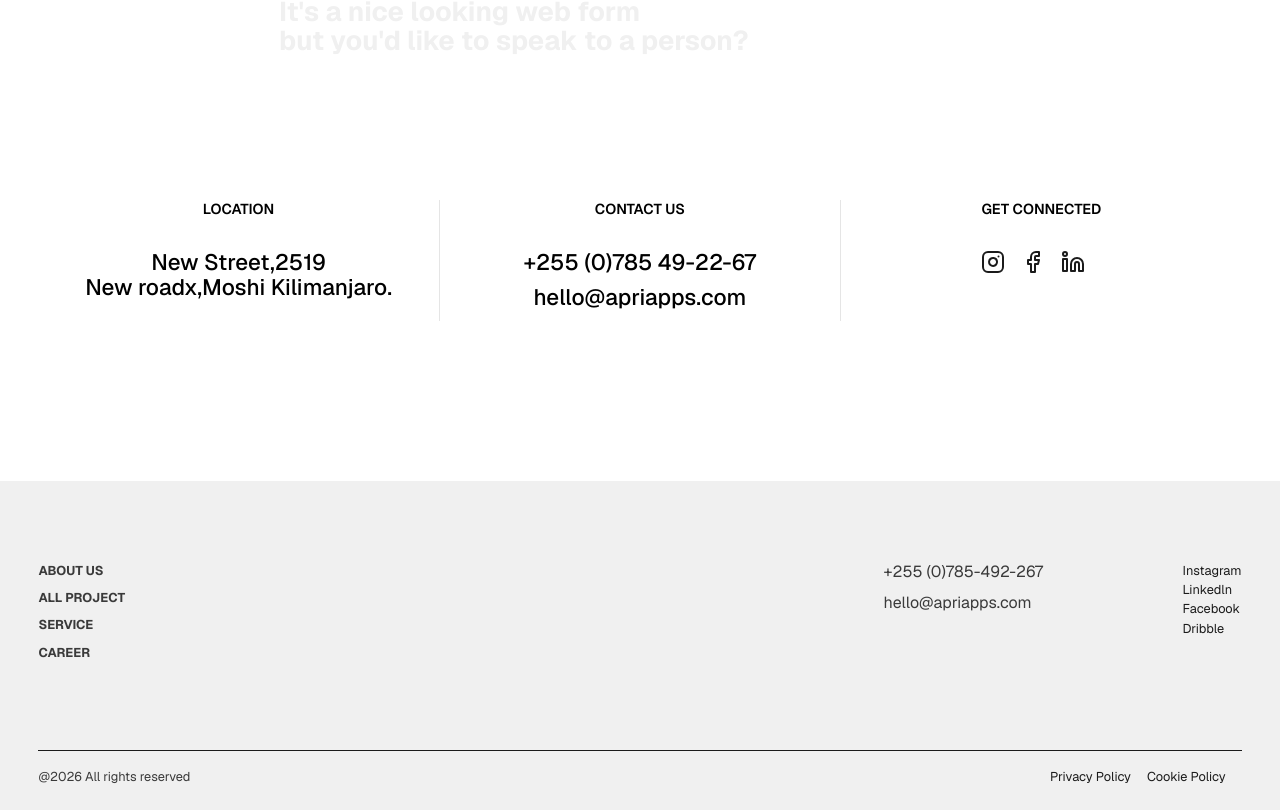
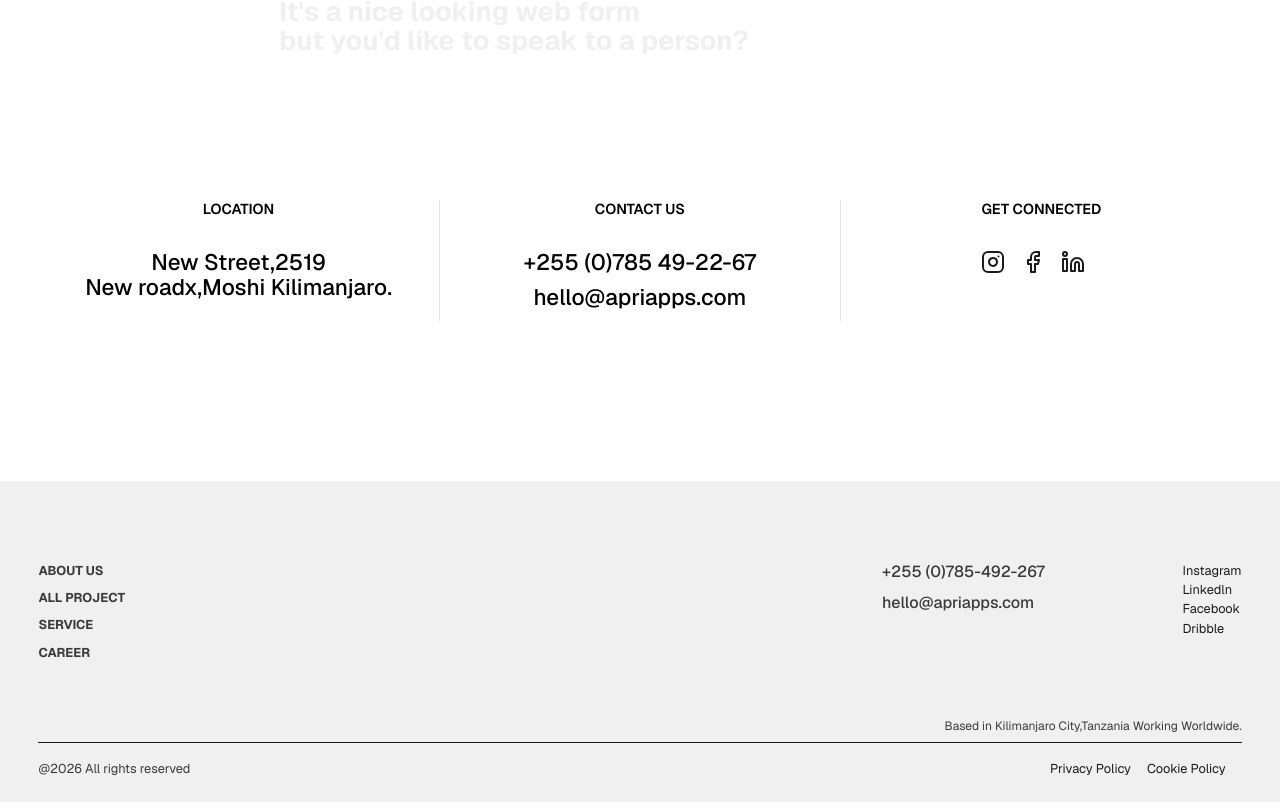
Before and after one commit to pascalbundala/Apriapps, a React (Vite) app: page /contact in a window 1280 px wide. Shown: the part 1000-1810 px from the top of the page. Built offline with nearby package versions, Linux system fonts and the light colour scheme.

Commit message:
few changes in navbar and overall homepage

```diff
--- a/src/components/footer/Footer.jsx
+++ b/src/components/footer/Footer.jsx
@@ -1,6 +1,5 @@
 import React,{useState,useEffect} from 'react';
 import './footer.css';
-
 
 const socialAccount=[{name:"instagram",link:"https://www.instagram.com/apriapps/"},{name:"linkedln",link:""},{name:"facebook",link:"https://www.facebook.com/14apriapps/"},
   {name:"dribble",link:""}
@@ -43,6 +42,10 @@ const Footer = () => {
         </div>
       </div>
 
+      <div className="locs">
+        <p>Based in Kilimanjaro City,Tanzania Working Worldwide.</p>
+      </div>
+
       <div className="footer-end">
           <h6 className='small-title'>@{currentYear} All rights reserved</h6>
           <div className="legal">
--- a/src/components/footer/footer.css
+++ b/src/components/footer/footer.css
@@ -44,7 +44,7 @@
 
 .footer .footer-abv .office h3{
     font-size: 1rem;
-    font-weight: 400;
+    font-weight: 500;
     margin-bottom: 0.1rem;
     padding-bottom: 0.5rem;
 }
@@ -68,8 +68,20 @@
     color: var(--black-color);
 }
 
+.footer .locs{
+    width: 100%;
+    height: fit-content;
+    display: flex;
+    justify-content: flex-end;
+    margin-bottom: 0.5rem;
+}
 
+.footer .locs p{
+    font-size: 0.75rem;
+    font-weight: 400;
+    padding: 0;
 
+}
 .footer .footer-end{
     width: 100%;
     display: flex;
@@ -78,7 +90,7 @@
     align-items: center;
     height: fit-content;
     padding-top: 0rem;
-    margin-top: 2rem;
+    margin-top: 0rem;
     margin-bottom: 0.5rem;
     border-top: 1px solid var(--black-color);
     padding-top: 1rem;
--- a/src/components/form/Form.jsx
+++ b/src/components/form/Form.jsx
@@ -18,7 +18,8 @@ const Form = () => {
   const textRef=useRef();
 
   useGSAP(()=>{
-
+    const init = async () => {
+      await document.fonts.ready;
       const split = SplitText.create(textRef.current, {
       type: "lines",mask: "lines"
     });
@@ -55,9 +56,11 @@ const Form = () => {
       },
       "+=0.2"
     );
+  return () => split.revert();
 
 
-    return () => split.revert();
+    }
+    init();
 
   },{scope:formWrapper});
 
--- a/src/components/navbar/Navbar.css
+++ b/src/components/navbar/Navbar.css
@@ -22,7 +22,7 @@
     padding: 0;
     text-decoration: none;
     backdrop-filter: blur(20px);
-    padding: 0.8rem;
+    padding: 0rem;
     border-radius:var(--border-radius);
     border: 1px solid rgba(var(--accent-color), 0.7);
     transition: border-color 0.6s ease;
@@ -85,7 +85,7 @@
 }
 
 .header-desktop ul .item-menu{
-    padding: 0.8rem;
+    padding: 0.4rem 0.6rem;
     height: fit-content;
     cursor: pointer;
     font-size: 0.60rem;
--- a/src/pages/Home/Home.jsx
+++ b/src/pages/Home/Home.jsx
@@ -19,8 +19,8 @@ const Home = () => {
         <ProjectList/>
         <Service/>
         <Expection/>
+        <Partner/>
         <Testmonial/>
-        <Partner/>
         <Form/>
         <Footer/>
     </>
--- a/src/pages/Home/hero/hero.jsx
+++ b/src/pages/Home/hero/hero.jsx
@@ -7,8 +7,6 @@ import { ScrollSmoother } from "gsap/ScrollSmoother";
 gsap.registerPlugin(useGSAP,ScrollTrigger,ScrollSmoother);
 import useMediaQuery from '../../../components/useMediaQuery';
 import FadeText from '../../../components/FadeText'
-
-
 import { Canvas, useFrame, useThree } from "@react-three/fiber";
 import * as THREE from "three";
 
@@ -102,9 +100,11 @@ const Hero = () => {
               <span>Digital solutions </span>
             </div>
 
+            <FadeText>
             <h1 className="larger-h1">
               <span className='white-span'>Digital</span> Excellence,<br/>Powerful <span className='white-span'>Results</span>.
             </h1>
+            </FadeText>
 
             <div className="scroll ">
               <div className="scroll-container">
--- a/src/pages/Home/welcome/welcome.css
+++ b/src/pages/Home/welcome/welcome.css
@@ -43,7 +43,7 @@
     font-size: 0.85rem;
     color: var(--text-grey-color);
     text-transform: capitalize;
-    font-weight: 500;
+    font-weight: 600;
     margin-left: 1rem;
 }
 
--- a/src/pages/Home/welcome/welcome.jsx
+++ b/src/pages/Home/welcome/welcome.jsx
@@ -88,7 +88,10 @@ const Welcome = () => {
             <FadeText>
               <div className="myself">
                 <img src="/profile/pascalbundala.jpg" alt="" />
-                <h3>pascal bundala</h3>
+                <div className="flex column">
+                   <h3>pascal bundala</h3>
+                   <h3>Founder-apriapps</h3>
+                </div>
               </div>
             </FadeText>
           </div>
```
Lines whose indentation alone changed are shown as unchanged.
